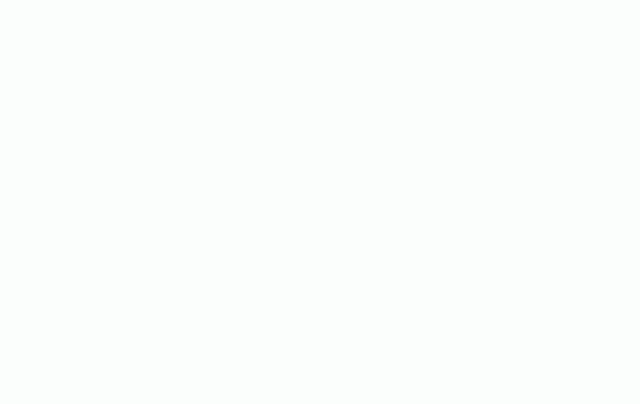
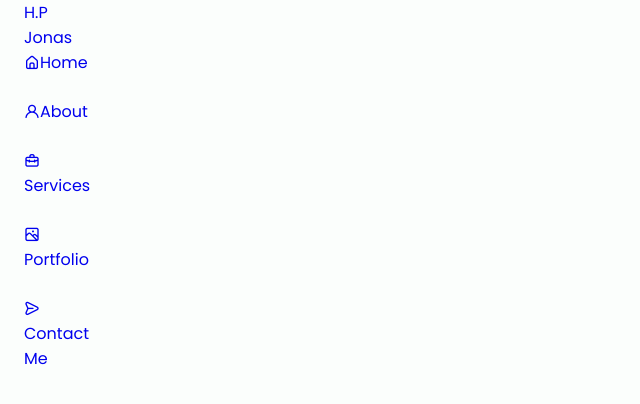
Before and after one commit to jnoori31/My-Responsive-Landing_Page, a plain HTML site: page index.html in a window 1280 px wide. Shown: the top 404 px of the page, without its empty margins (0-640 px from the left). Drawn offline with nearby package versions, Linux system fonts and the light colour scheme.

Commit message:
navBar links and icons

```diff
--- a/index.html
+++ b/index.html
@@ -17,7 +17,45 @@
     <body>
         <!--==================== HEADER ====================-->
         <header class="header" id="header">
+          <nav class="nav container">
+            <a href="#" class="nav__logo">H.P Jonas</a>
 
+          <div class="nav_menu" id="nav-menu">
+            <ul class="nav__list grid">
+
+              <li class="nav__item">
+                <a href="#home" lass="link__nav">
+                  <i class="uil uil-estate"></i>Home
+
+                </a>
+              </li>
+              <li class="nav__item">
+                <a href="#about" lass="link__nav">
+                  <i class="uil uil-user"></i>About
+
+                </a>
+              </li>
+              <li class="nav__item">
+                <a href="#services" lass="link__nav">
+                  <i class="uil uil-briefcase-alt"></i>Services
+
+                </a>
+              </li>
+              <li class="nav__item">
+                <a href="#portfolio" lass="link__nav">
+                  <i class="uil uil-scenery"></i>Portfolio
+
+                </a>
+              </li>
+              <li class="nav__item">
+                <a href="#contact" lass="link__nav">
+                  <i class="uil uil-message"></i>Contact Me
+
+                </a>
+              </li>
+            </ul>
+          </div>
+          </nav>
         </header>
 
         <!--==================== MAIN ====================-->
```
